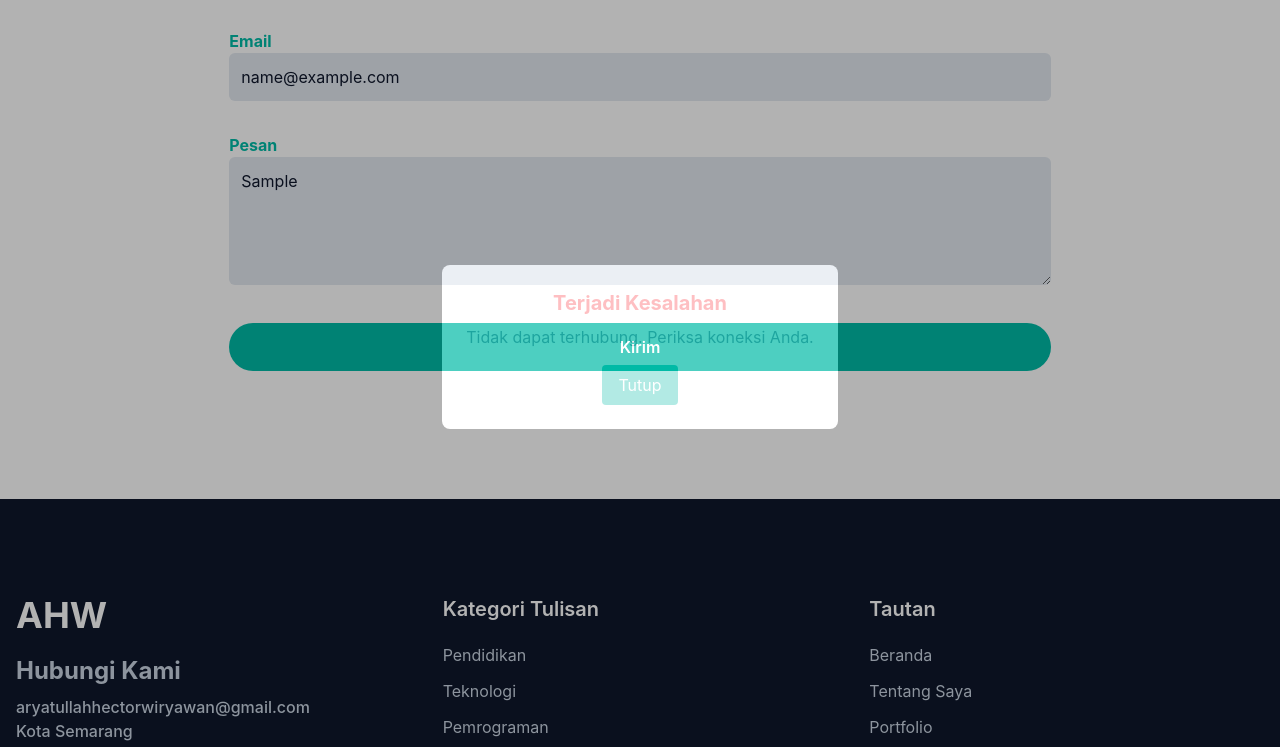
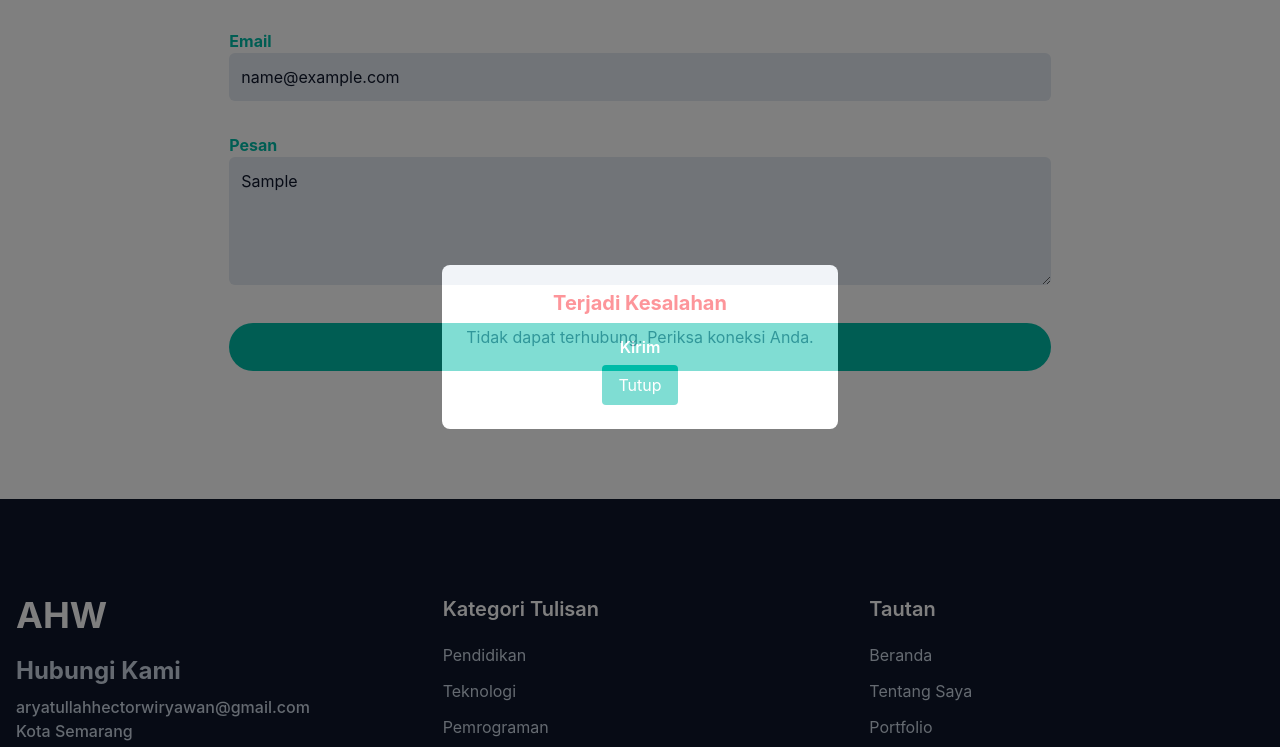
Before and after one commit to hectorwiryawan/hectorwiryawan, a website: page index.html in a window 1280 px wide. Both pictures are taken after typing "Sample", "name@example.com", "Sample" into the empty fields and a click on the button "Kirim". Shown: the part 5256-6003 px from the top of the page. Drawn offline with Linux system fonts and the light colour scheme.

Commit message:
Update index.html

```diff
--- a/index.html
+++ b/index.html
@@ -516,7 +516,7 @@
     <!-- ALERT -->
     <div
       id="alert"
-      class="hidden fixed inset-0 flex items-center justify-center bg-black opacity-30 z-9999"
+      class="hidden fixed inset-0 flex items-center justify-center bg-black opacity-50 z-9999"
     >
       <div class="bg-white rounded-lg p-6 text-center shadow-lg">
         <h3 id="alert-title" class="text-xl font-bold text-teal-500 mb-2">
```
